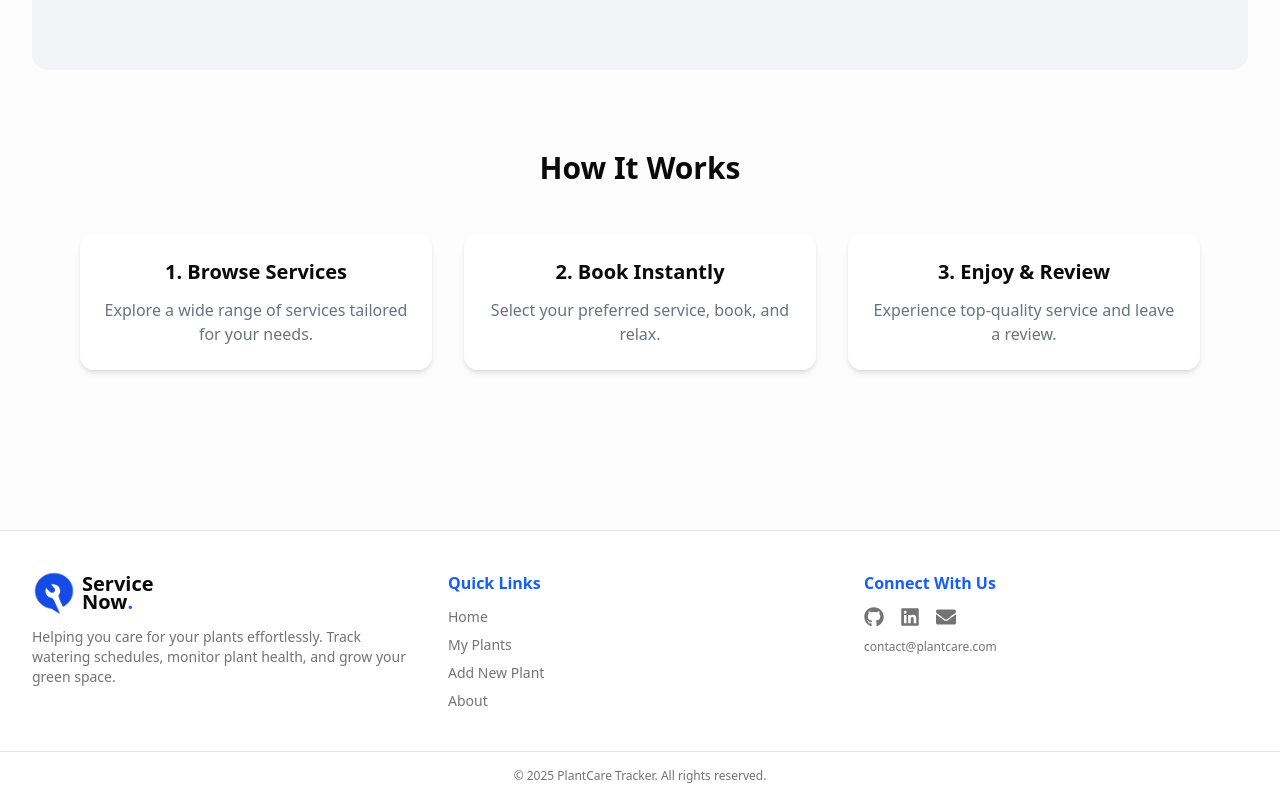
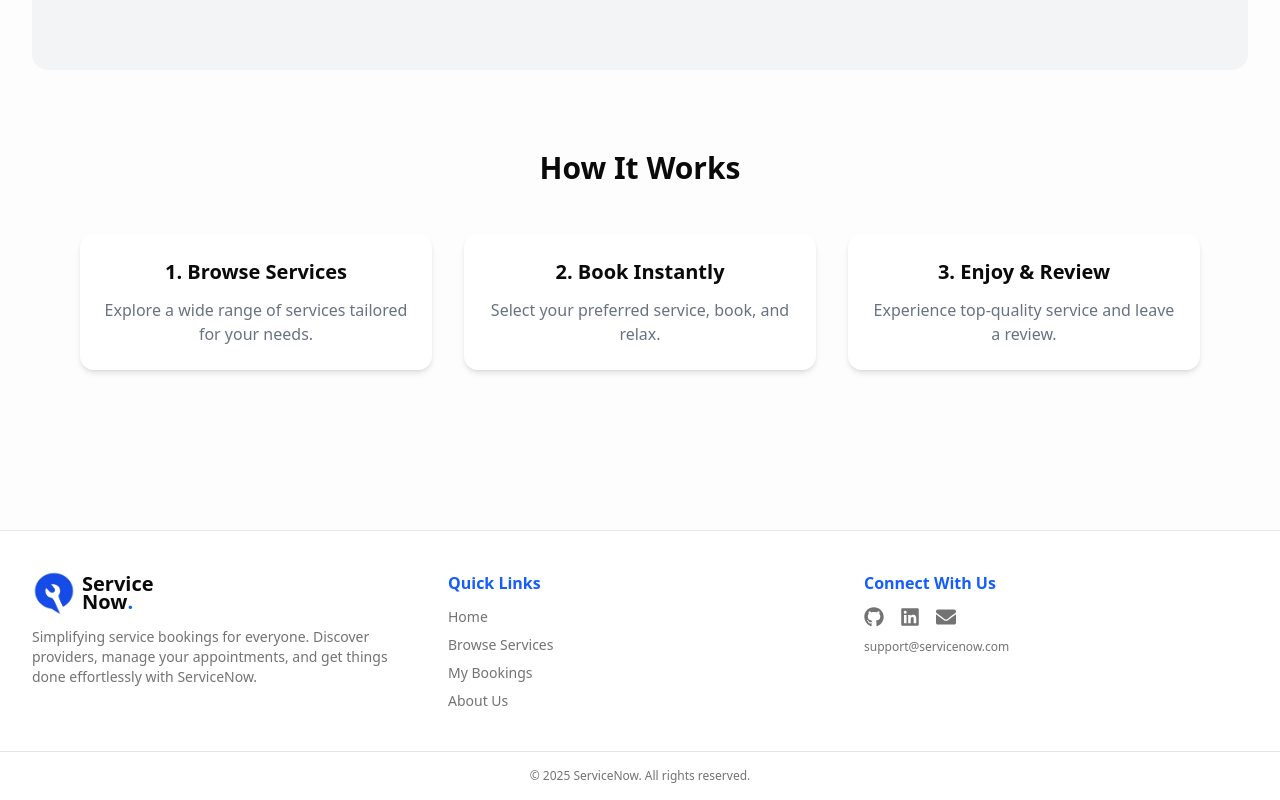
Before and after one commit to ratul544388/service-now-mern-stack, a React (Vite) app in the folder frontend/: page / in a window 1280 px wide. Shown: the part 1379-2179 px from the top of the page. Built offline with nearby package versions, Linux system fonts and the light colour scheme; no server answers.

Commit message:
update footer

```diff
--- a/frontend/src/components/footer.jsx
+++ b/frontend/src/components/footer.jsx
@@ -1,4 +1,5 @@
 import { FaEnvelope, FaGithub, FaLinkedin } from "react-icons/fa";
+import { Link } from "react-router";
 import Container from "./container";
 import Logo from "./header/logo";
 
@@ -6,36 +7,39 @@ const Footer = () => {
   return (
     <footer className="bg-background text-muted-foreground mt-20 border-t border-gray-200 dark:border-gray-800">
       <Container className="grid max-w-7xl grid-cols-1 gap-8 py-10 md:grid-cols-3">
+        {/* Logo & Description */}
         <div>
           <Logo size="sm" className="mb-3" />
           <p className="text-sm">
-            Helping you care for your plants effortlessly. Track watering
-            schedules, monitor plant health, and grow your green space.
+            Simplifying service bookings for everyone. Discover providers,
+            manage your appointments, and get things done effortlessly with
+            ServiceNow.
           </p>
         </div>
+
         {/* Navigation Links */}
         <div>
           <h4 className="text-primary mb-3 font-semibold">Quick Links</h4>
           <ul className="space-y-2 text-sm">
             <li>
-              <a href="/" className="hover:text-primary">
+              <Link to="/" className="hover:text-primary">
                 Home
-              </a>
+              </Link>
             </li>
             <li>
-              <a href="/plants" className="hover:text-primary">
-                My Plants
-              </a>
+              <Link to="/services" className="hover:text-primary">
+                Browse Services
+              </Link>
             </li>
             <li>
-              <a href="/add" className="hover:text-primary">
-                Add New Plant
-              </a>
+              <Link to="/my-bookings" className="hover:text-primary">
+                My Bookings
+              </Link>
             </li>
             <li>
-              <a href="/about" className="hover:text-primary">
-                About
-              </a>
+              <Link to="/#" className="hover:text-primary">
+                About Us
+              </Link>
             </li>
           </ul>
         </div>
@@ -44,36 +48,34 @@ const Footer = () => {
         <div>
           <h4 className="text-primary mb-3 font-semibold">Connect With Us</h4>
           <div className="flex items-center space-x-4 text-xl">
-            <a
+            <Link
               href="https://github.com/"
               target="_blank"
               rel="noopener noreferrer"
               className="hover:text-primary"
             >
               <FaGithub />
-            </a>
-            <a
+            </Link>
+            <Link
               href="https://linkedin.com/"
               target="_blank"
               rel="noopener noreferrer"
               className="hover:text-primary"
             >
               <FaLinkedin />
-            </a>
-            <a
-              href="mailto:contact@plantcare.com"
+            </Link>
+            <Link
+              href="mailto:support@servicenow.com"
               className="hover:text-primary"
             >
               <FaEnvelope />
-            </a>
+            </Link>
           </div>
-          <p className="mt-3 text-xs">contact@plantcare.com</p>
+          <p className="mt-3 text-xs">support@servicenow.com</p>
         </div>
       </Container>
-
       <div className="border-t py-4 text-center text-xs">
-        &copy; {new Date().getFullYear()} PlantCare Tracker. All rights
-        reserved.
+        &copy; {new Date().getFullYear()} ServiceNow. All rights reserved.
       </div>
     </footer>
   );
```
